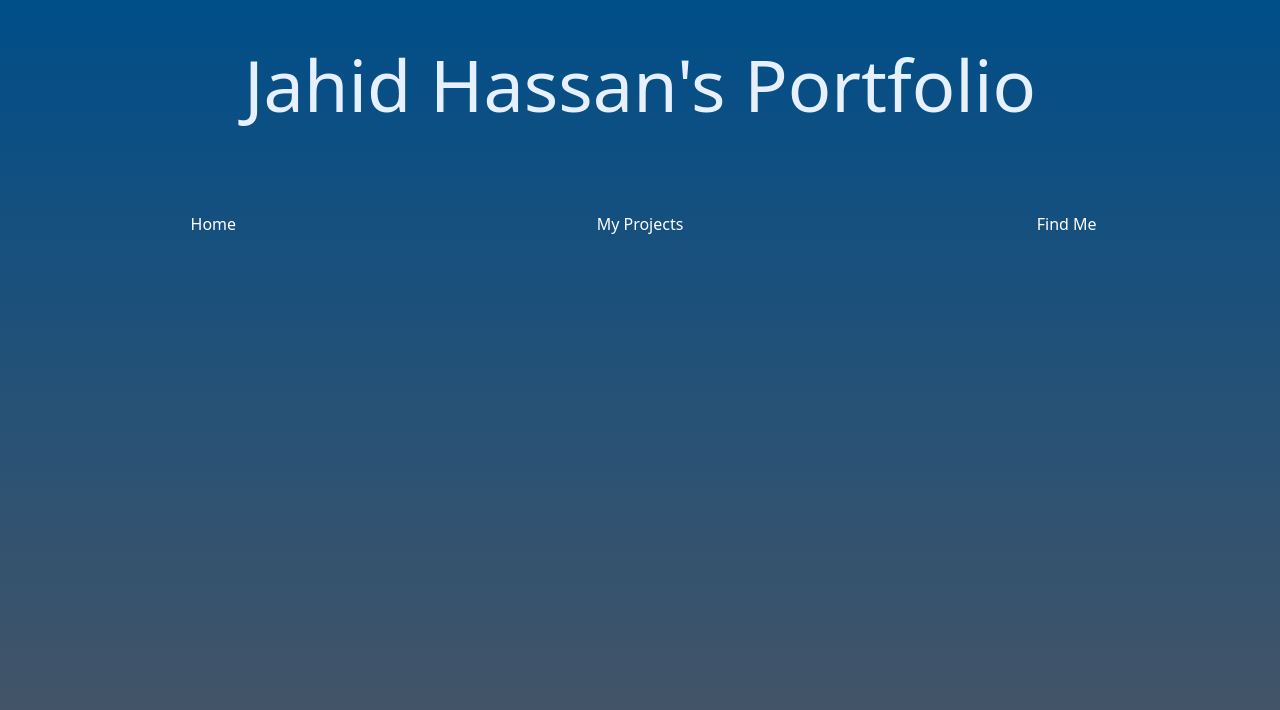
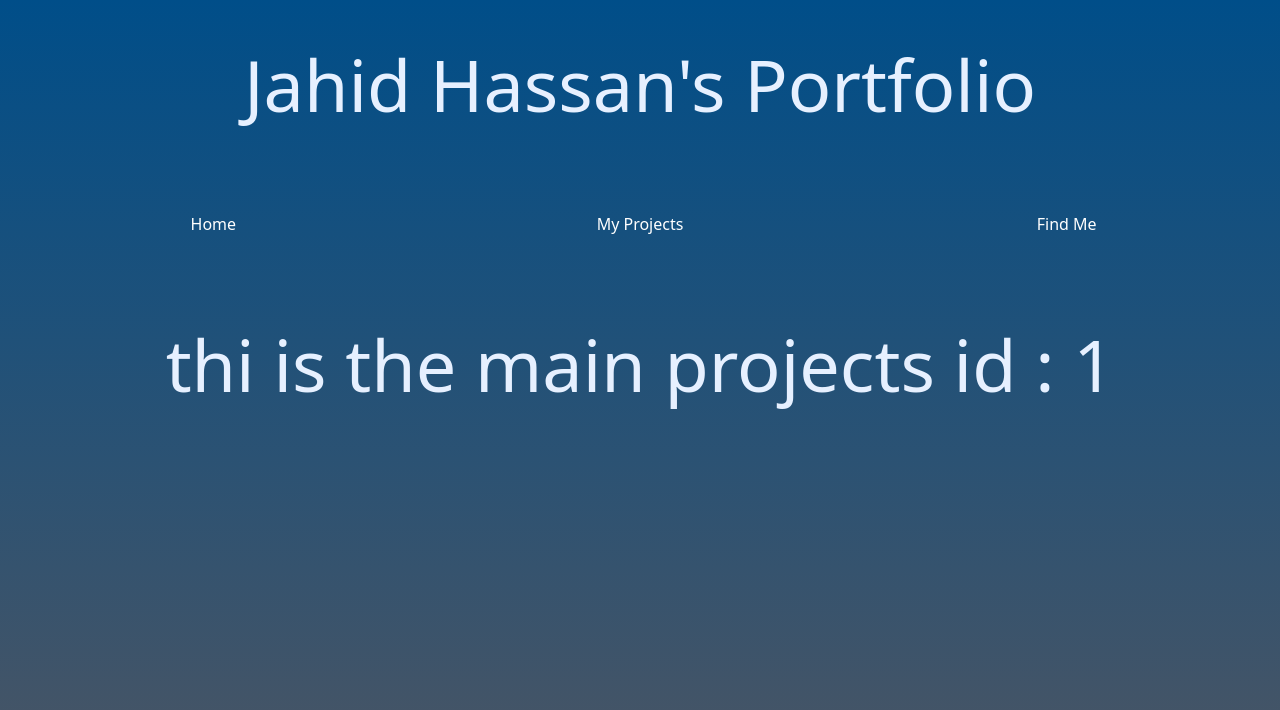
Before and after one commit to MJahidH/my-portfolio, a React (Vite) app in the folder my-portfolio/: page /projects/1 in a window 1280 px wide. Shown: the top 710 px of the page. Built offline with nearby package versions, Linux system fonts and the light colour scheme.

Commit message:
naviation function added to eliminate the entire page from refreshing, project_id param is also right depending on which project the user has pressed, proven by the title that appears after the project has been clicked

```diff
--- a/my-portfolio/src/App.jsx
+++ b/my-portfolio/src/App.jsx
@@ -5,6 +5,7 @@ import { Route, Routes, BrowserRouter as Router } from "react-router-dom";
 import ProjectsList from "./components/ProjectsList";
 import HomePage from "./Homepage";
 import FindMePage from "./components/FindMePage";
+import MainProjectPage from "./components/MainProjectPage";
 
 function App() {
   return (
@@ -23,6 +24,7 @@ bg-gradient-to-b from-primary to-gray-600"
           <Route path="/" element={<HomePage />} />
           <Route path="/projects" element={<ProjectsList />} />
           <Route path="/findme" element={<FindMePage />} />
+          <Route path="/projects/:project_id" element={<MainProjectPage />} />
         </Routes>
       </div>
     </Router>
--- /dev/null
+++ b/my-portfolio/src/components/MainProjectPage.jsx
@@ -0,0 +1,20 @@
+import React from "react"
+import { useParams } from "react-router-dom";
+
+const MainProjectPage = () => {
+
+    const {project_id} = useParams()
+    console.log(project_id)
+
+
+   return (
+<div>
+<h1 className="text-secondary
+    text-7xl
+    pt-20
+    ">thi is the main projects id : {project_id}</h1>
+</div>
+   )
+}
+
+export default MainProjectPage
--- a/my-portfolio/src/components/ProjectCard.jsx
+++ b/my-portfolio/src/components/ProjectCard.jsx
@@ -1,7 +1,9 @@
 import { useState } from "react";
+import { useNavigate } from "react-router-dom";
 
 const ProjectCard = ({ project }) => {
   const [isMobileApp, setIsMobileApp] = useState(false);
+  const navigate = useNavigate()
 
   const openInNewTab = (url) => {
     window.open(url, "_blank");
@@ -13,7 +15,9 @@ const ProjectCard = ({ project }) => {
   }
 
   return (
-    <button onClick={() => {openInNewTab(project.link)}}>
+    <button onClick={() => {
+navigate(`/projects/${project.id}`);
+      }}>
       <div
         className="
     mb-10
--- a/my-portfolio/src/components/ProjectsList.jsx
+++ b/my-portfolio/src/components/ProjectsList.jsx
@@ -7,7 +7,7 @@ const ProjectsList = () => {
   const [projects, setProjects] = useState(data);
 
 
-
+  console.log(projects[0].a)
 
   return (
     <div className="pt-20">
--- /dev/null
+++ b/my-portfolio/src/project-full-desc.json
@@ -0,0 +1,4 @@
+
+{
+    "desc-1" : "hello world"
+}
--- a/my-portfolio/src/projects-data.json
+++ b/my-portfolio/src/projects-data.json
@@ -1,3 +1,5 @@
+
+
 [
   {
     "title": "Profile Predictor",
```
